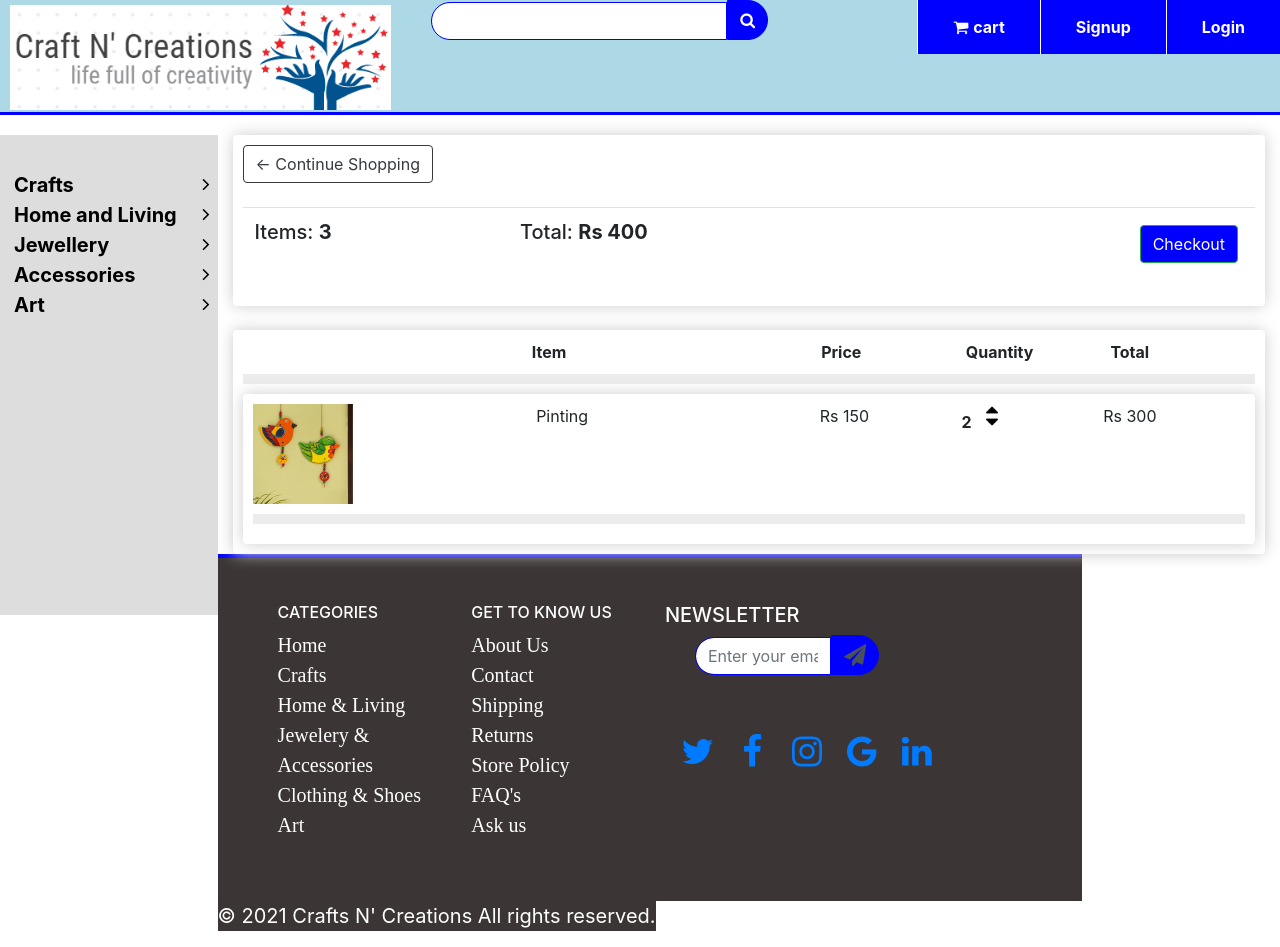
After one commit to harshithakota/ecommerce, a Django app: page /cart/ in a window 1280 px wide. The commit adds this page. Run offline with Django 3.2, Linux system fonts and the light colour scheme; lists and menus that the app fills with data are empty; some libraries are stand-ins or nearby versions.

Commit message:
cart and checkout templates

```diff
--- a/first_project/urls.py
+++ b/first_project/urls.py
@@ -37,6 +37,10 @@ urlpatterns = [
 
     path('products/<str:pk>/', views.products, name='products'),
 
+    url(r'cart/$',views.cart,name='cart'),
+    url(r'checkout/$',views.checkout,name='checkout'),
+
+
 
 ]
 
--- a/main/views.py
+++ b/main/views.py
@@ -90,7 +90,7 @@ def FormView(request):
         form = Form(request.POST or None, request.FILES or None)
         if form.is_valid():
             form.save()
-            return HttpResponse('Your review has been taken')
+            return redirect("homepage")
 
     else:
         form = Form()
@@ -104,3 +104,11 @@ def products(request,pk):
     products = FormModel.objects.filter(category=pk)
     context = {'products':products}
     return render(request,'main/products.html',context)
+
+
+def cart(request):
+    return render(request,'main/cart.html')
+
+
+def checkout(request):
+    return render(request,'main/checkout.html')
--- a/static/css/initial.css
+++ b/static/css/initial.css
@@ -335,3 +335,44 @@ footer ul li:hover {
 .product{
 	border-radius: 0 0 4px 4px;
 }
+
+
+/*---------------cart-----------------------------*/
+.cart-row{
+    display: flex;
+    align-items: flex-stretch;
+    padding-bottom: 10px;
+    margin-bottom: 10px;
+    border-bottom: 10px solid #ececec;
+}
+
+.row-image{
+    width:100px;
+}
+
+.quantity{
+    display: inline-block;
+    font-weight: 700;
+    padding-right: 10px;
+}
+
+.chg-quantity{
+    width:12px;
+    cursor: pointer;
+    display: block;
+}
+
+/*------------------checkout---------------------------*/
+.form-field{
+    width: 250px;
+    display: inline-block;
+    padding: 5px;
+}
+
+#form-button{
+    background-color: blue;
+}
+
+.hidden{
+    display: none!important
+}
--- a/templates/main/add_product.html
+++ b/templates/main/add_product.html
@@ -11,7 +11,7 @@
     {% csrf_token %}
     {{ addproduct_form|crispy }}
     {{form.as_p}}
-    <button class="btn btn-primary" type="submit">Sign Up</button>
+    <button class="btn btn-primary" type="submit">Submit</button>
 </form>
 </div>
 </div>
--- /dev/null
+++ b/templates/main/cart.html
@@ -0,0 +1,61 @@
+{% extends 'main/layout/base.html' %}
+{% load bootstrap3 %}
+{% block content %}
+{% load static %}
+{% include 'main/layout/menu.html' %}
+<div class="row">
+    <div class="col-lg-12">
+        <div class="box-element">
+            <a class="btn btn-outline-dark" href="{% url 'homepage' %}">&#x2190; Continue
+            Shopping</a>
+
+            <br>
+            <br>
+
+            <table class="table">
+                <tr>
+                    <th><h5>Items:  <strong>3</strong></h5></th>
+                    <th><h5>Total:  <strong>Rs 400</strong></h5></th>
+                    <th>
+                        <a id="form-button" style="float:right; margin:5px" class="btn btn-success" href= "{% url 'checkout' %}">Checkout</a>
+                    </th>
+                </tr>
+
+            </table>
+
+        </div>
+        <br>
+
+        <div class="box-element">
+            <div class="cart-row">
+                <div style="flex:2"></div>
+                <div style="flex:2"><strong>Item</strong></div>
+                <div style="flex:1"><strong>Price</strong></div>
+                <div style="flex:1"><strong>Quantity</strong></div>
+                <div style="flex:1"><strong>Total</strong></div>
+
+            </div>
+
+
+
+            <div class="box-element">
+                <div class="cart-row">
+                    <div style="flex:2"><img class="row-image" src="{% static "product_images/art.jpg" %}"></div>
+                    <div style="flex:2">Pinting</div>
+                    <div style="flex:1">Rs 150</div>
+                    <div style="flex:1">
+                        <p class="quantity">2</p>
+                        <div class="quantity">
+                            <img class ="chg-quantity" src="{% static "images/sort-up.png" %}">
+                            <img class ="chg-quantity" src="{% static "images/sort-down.png" %}">
+                        </div>
+                    </div>
+                    <div style="flex:1">Rs 300</div>
+
+                </div>
+
+        </div>
+    </div>
+</div>
+
+{% endblock %}
--- a/templates/main/layout/base.html
+++ b/templates/main/layout/base.html
@@ -21,7 +21,7 @@
       </div>
       <div class="menu-bar">
         <ul>
-          <li><a href="#"><i class="fa fa-shopping-cart"></i>cart</a></li>
+          <li><a href="{% url 'cart' %}"><i class="fa fa-shopping-cart"></i>cart</a></li>
 
           {% if user.is_authenticated %}
 
--- a/templates/main/layout/menu.html
+++ b/templates/main/layout/menu.html
@@ -4,7 +4,7 @@
 <div class="side-menu" id="side-menu">
   <ul>
      <li><a id="td" href="{% url 'seller' %}">Add Product<i class="fa fa-angle-right"></i></a></li>
-     <li>Products<i class="fa fa-angle-right"></i></li>
+     <li>Manage Products<i class="fa fa-angle-right"></i></li>
   </ul>
 </div>
 
```
Also changed, not shown: templates/main/checkout.html (added, +74 -0 lines), static/images/sort-down.png (added), static/images/sort-up.png (added), static/product_images/art_lyz9wpu.jpg (added), 1 other file.
